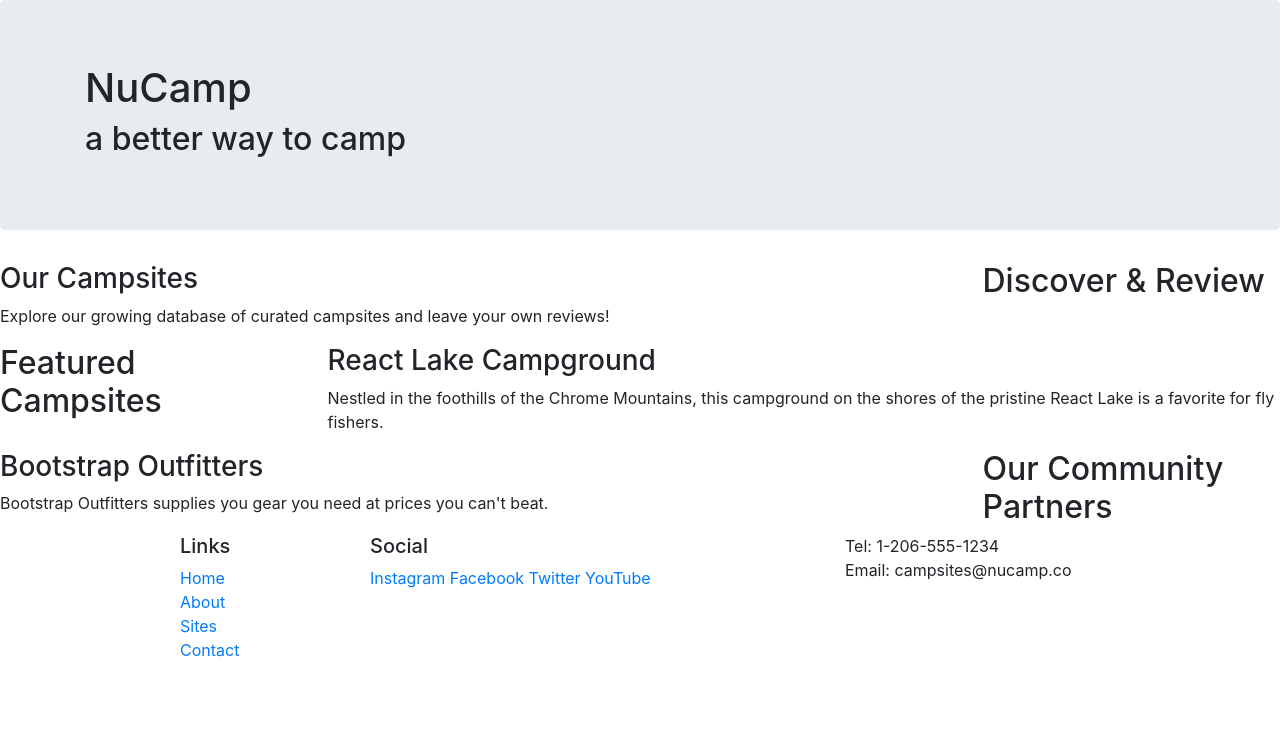
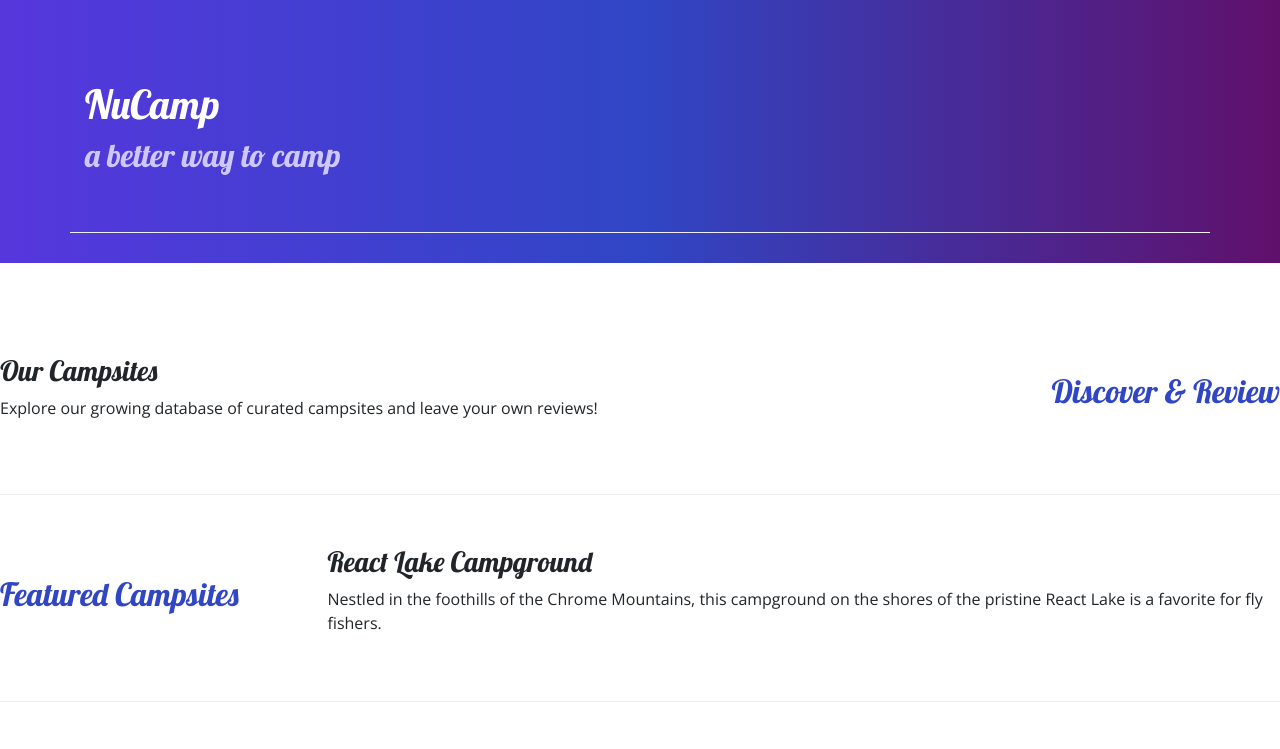
Before and after one commit to bonnee1/nucampsite, a website: page index.html in a window 1280 px wide. Shown: the top 749 px of the page. Drawn offline with nearby package versions, Linux system fonts and the light colour scheme.

Commit message:
Adding Custom Styling

```diff
--- /dev/null
+++ b/css/styles.css
@@ -0,0 +1,31 @@
+body {
+    font-family: "Open Sans", sans-serif;
+}
+
+h1, h2, h3 {
+    font-family: "Lobster", cursive;
+}
+
+h2 {
+    color: #3046C5;
+}
+
+header h2 {
+    color: #CEC8FF;
+}
+
+footer {
+    background-image: linear-gradient(#CEC8FF, white);
+    padding: 20px 0;
+}
+
+.jumbotron {
+    padding: 30px;
+    background-image: linear-gradient(to right, #5637DD, #3046C5, #60106B);
+    color: white;
+}
+
+.row-content {
+    padding: 50px 0;
+    border-bottom: 1px ridge;
+    min-height: 200px;
--- a/index.html
+++ b/index.html
@@ -7,15 +7,16 @@
 
     <!-- Bootstrap CSS -->
      <link rel="stylesheet" href="node_modules/bootstrap/dist/css/bootstrap.min.css" />
-
+     <link rel="stylesheet" href="https://fonts.googleapis.com/css?family=Lobster|Open+Sans" />
+     <link rel="stylesheet" href="css/styles.css" />
     <title>NuCamp: A Better Way To Camp</title>
 </head>
 
 <body>
 
-    <header class="jumbotron">
+    <header class="jumbotron jumbotron-fluid">
         <div class="container">
-            <div class="row">
+            <div class="row row-content align-items-center">
                 <div class="col">
             <h1>NuCamp</h1>
             <h2>a better way to camp</h2>
@@ -24,9 +25,9 @@
         </div>
     </header>
 
-    <div class="row">
+    <div class="row row-content align-items-center">
         <div class="col-sm-4 order-sm-last col-md-3">
-            <h2>Discover & Review</h2>
+            <h2 class="text-sm-right">Discover & Review</h2>
         </div>
 
         <div class="col">
@@ -35,7 +36,7 @@
         </div>
     </div>
 
-    <div class="row">
+    <div class="row row-content align-items-center">
         <div class="col-sm-4 col-md-3">
         <h2>Featured Campsites</h2>
         </div>
@@ -45,9 +46,9 @@
         </div>
     </div>
 
-    <div class="row">
+    <div class="row row-content">
         <div class="col-sm-4 order-sm-last col-md-3">
-            <h2>Our Community Partners</h2>
+            <h2 class="text-sm-right">Our Community Partners</h2>
         </div>
         <div class="col">
             <h3>Bootstrap Outfitters</h3>
@@ -68,14 +69,14 @@
                         <li><a href="#">Contact</a></li>
                     </ul>
                 </div>
-                <div class="col-6 col-sm-5">
+                <div class="col-6 col-sm-5 text-center">
                     <h5>Social</h5>
                     <a href="http://instagram.com/">Instagram</a>
                     <a href="http://facebook.com/">Facebook</a>
                     <a href="http://twitter.com/">Twitter</a>
                     <a href="http://youtube.com/">YouTube</a>
                 </div>
-                <div class="col-sm-4">
+                <div class="col-sm-4 text-center">
                     Tel: 1-206-555-1234<br />
                     Email: campsites@nucamp.co
                 </div>
```
